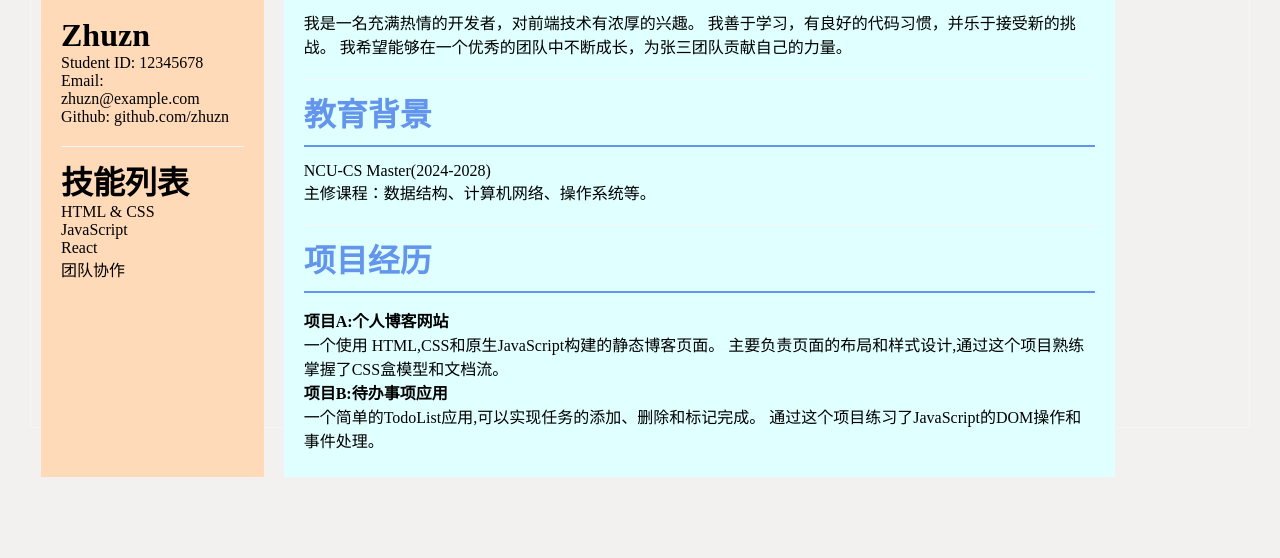
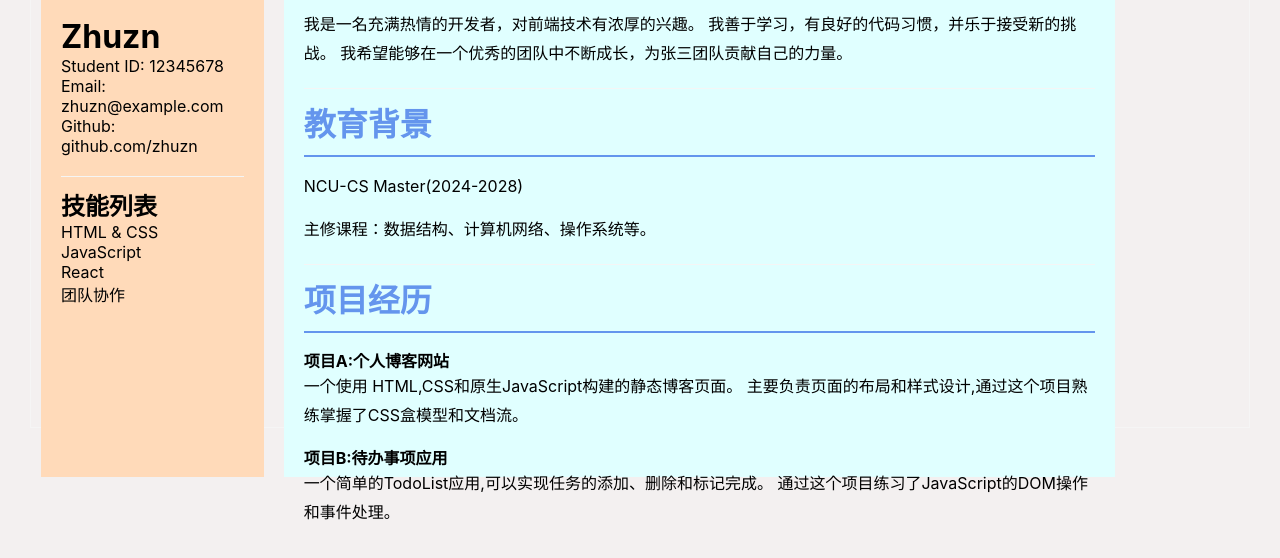
Before and after one commit to NCUHOME-Y/25-HOMEWORK-1.1-FE, a plain HTML site: page zhu-zhen-nan/index.html in a window 1280 px wide. Shown: the part 124-682 px from the top of the page. Drawn offline with Linux system fonts and the light colour scheme.

Commit message:
feat: 字体,行优化, 标题层级语义化,

```diff
--- a/zhu-zhen-nan/index.html
+++ b/zhu-zhen-nan/index.html
@@ -29,7 +29,7 @@
             <hr />
             <!--my skills-->
             <div class="skill-section">
-                <h1 class="skill-title">技能列表</h1>
+                <h2 class="skill-title">技能列表</h2>
                 <p class="skill-item">HTML &amp; CSS</p>
                 <p class="skill-item">JavaScript</p>
                 <p class="skill-item">React</p>
--- a/zhu-zhen-nan/style.css
+++ b/zhu-zhen-nan/style.css
@@ -4,6 +4,15 @@
     margin: 0;
     padding: 0;
 }
+
+body {
+    background: #f3f0f0;
+    margin: 20px;
+    padding: 5px;
+    font-family: -apple-system, BlinkMacSystemFont, "Segoe UI",
+        "Helvetica Neue", Arial, sans-serif;
+}
+
 
 hr {
     border: none;
@@ -12,12 +21,6 @@ hr {
     margin-bottom: 10px;
 }
 
-body {
-    background: #f3f0f0;
-    margin: 20px;
-    padding: 5px;
-
-}
 
 .resume-container {
     margin: 5px;
@@ -34,7 +37,6 @@ body {
     width: 15%;
     height: 100%;
     vertical-align: top;
-    margin: 0 0 0 0;
     padding: 20px;
     margin: 10px;
     font-size: 16px;
@@ -53,14 +55,6 @@ body {
     display: block;
 }
 
-/* .contact-info {
-    margin-bottom: 20px;
-}
-
-.skill-section {
-    margin-top: 10px;
-} */
-
 .skill-title {
     display: inline;
 }
@@ -72,7 +66,6 @@ body {
     width: 65%;
     height: 100%;
     vertical-align: top;
-    margin: 0 0 0 0;
     font-size: 16px;
     padding: 20px;
     margin: 10px;
@@ -85,3 +78,10 @@ body {
     padding-bottom: 10px;
     border-bottom: 2px solid CornflowerBlue;
 }
+
+.right-sidebar .section-content {
+    line-height: 1.8;
+    /* 行高 */
+    margin-bottom: 15px;
+    /* 段落间距 */
+}
```
